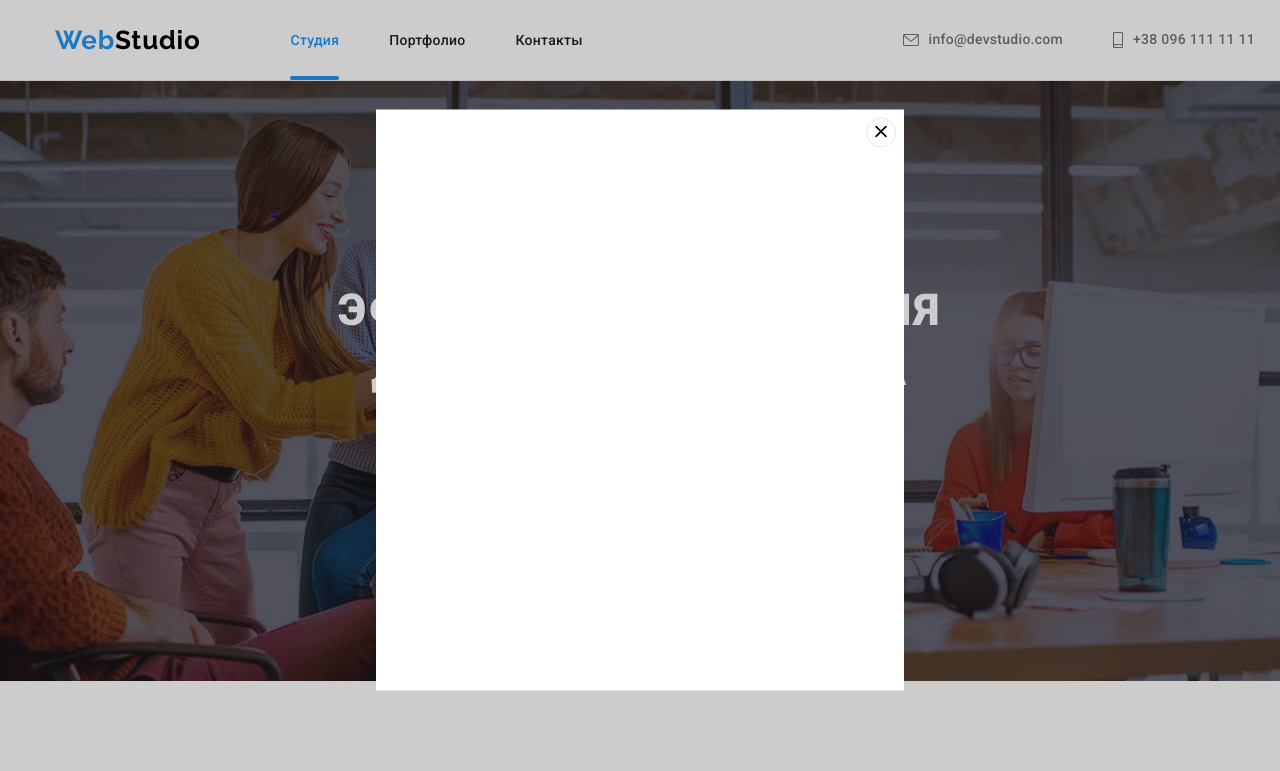
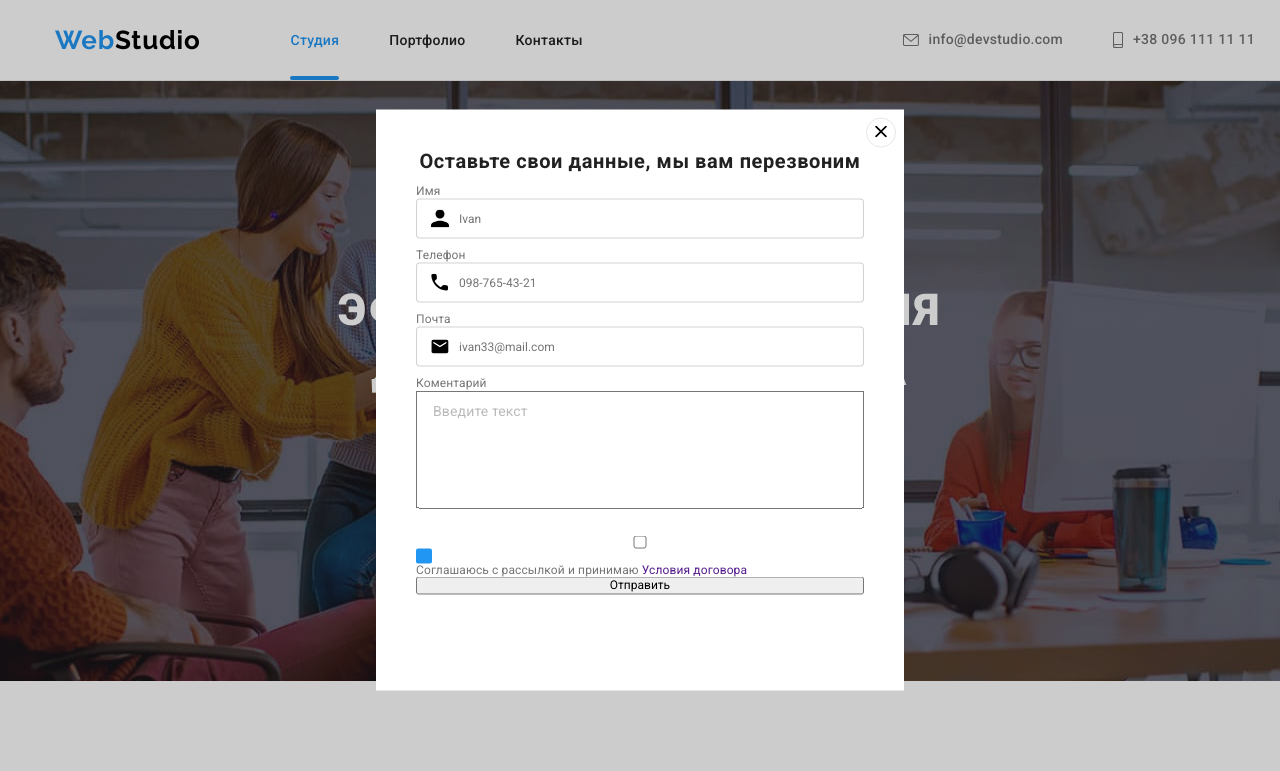
Before and after one commit to IvaAnny/goit-markup-hw-06, a plain HTML site: page index.html in a window 1280 px wide. Both pictures are taken after a click on the button "Заказать услугу". Shown: the top 771 px of the page. Drawn offline with Linux system fonts and the light colour scheme.

Commit message:
заполнение модального окна

```diff
--- a/css/styles.css
+++ b/css/styles.css
@@ -732,6 +732,7 @@ position: absolute;
 top: 50%;
 left: 50%;
 transform: translate(-50%, -50%);
+padding: 40px;
 }
 .modal-close{
   position: absolute;
@@ -752,3 +753,87 @@ cursor: pointer;
   visibility: hidden;
   pointer-events: none;
 }
+.modal-close:hover .modal-close-button{
+  fill: #2196F3;
+}
+
+.text-modal{font-weight: 700;
+  font-size: 20px;
+  line-height: 1.15;
+  text-align: center;
+  letter-spacing: 0.03em;
+  color: #212121;
+margin-bottom: 12px;}
+
+.modal-form{
+  display: flex;
+  flex-direction: column;
+  font-weight: 400;
+  font-size: 12px;
+  line-height: 1.16;
+  letter-spacing: 0.01em;
+  color: #757575;
+}
+
+.user-coment{
+  height: 118px;
+  width: 100%;
+  margin-bottom: 23px;
+  outline: none;
+  resize: none;
+  padding: 12px 16px;
+}
+
+.user-coment::placeholder{
+  font-weight: normal;
+font-size: 14px;
+line-height: 1.14;
+letter-spacing: 0.01em;
+color: rgba(117, 117, 117, 0.5);
+}
+
+.modal-lab{
+  margin-bottom: 10px;
+}
+.user-data:required:focus:valid:not(:placeholder-shown){border-color: green;}
+
+.user-data:required:focus:invalid:not(:placeholder-shown){border-color: red;}
+
+.user-data{
+  outline: none;
+  height: 40px;
+  width: 100%;
+  border: 1px solid rgba(33, 33, 33, 0.2);
+border-radius: 4px;
+padding-left: 42px;
+}
+ .modal-lab:hover .modal-svg{
+   fill: #2196F3;
+ }
+.modal-svg-div{
+  display: block;
+  position: relative;
+}
+ .modal-svg{
+   position: absolute;
+   top: 50%;
+   left: 15px;
+   transform: translateY(-50%);
+ }
+
+.user-data:hover,
+.user-data:focus{
+  border: 1px solid #2196F3;
+}
+
+.user-coment:hover,
+.user-coment:focus{border: 1px solid #2196F3;}
+
+.policy::before{
+  content: "";
+  display: block;
+  width: 16px;
+height: 15px;
+background: #2196F3;
+border-radius: 2px;
+}
--- a/index.html
+++ b/index.html
@@ -267,15 +267,49 @@
             </div>
 
             </address>
+            <div class="footer-dive">
+                <form action="#" name="subscription"></form>
+            </div>
         </div>
     </footer>
     <div class="back-drop is-hidden" data-modal>
         <div class="modal">
             <button type="button" class="modal-close" data-modal-close>
-                <svg width="12" height="12">
+                <svg width="12" height="12" class="modal-close-button">
                     <use href="./images/sprit.svg#icon-vector"></use>
                 </svg>
             </button>
+            <form action="#" class="modal-form">
+                <p class="text-modal"> Оставьте свои данные, мы вам перезвоним</p>
+                <label for="" class="modal-lab"> Имя
+
+                    <span class="modal-svg-div">
+                    <input type="text" name="user-name" required class="user-data" minlength="2" placeholder="Ivan">
+                    <svg width="18" height="18" class="modal-svg">
+                        <use href="./images/modal-sprite.svg#icon-name"></use>
+                    </svg></span>
+                </label>
+                <label for="" class="modal-lab" > Телефон
+                    <span class="modal-svg-div">
+                    <input type="tel" name="user-phone" required class="user-data" pattern="[0-9]{3}-[0-9]{3}-[0-9]{2}-[0-9]{2}" title="098-765-43-21" placeholder="098-765-43-21">
+                    <svg width="18" height="18" class="modal-svg">
+                        <use href="./images/modal-sprite.svg#icon-phone"></use>
+                    </svg></span>
+                </label>
+                <label for="" class="modal-lab"> Почта
+                    <span class="modal-svg-div">
+                    <input type="email" name="user-email" required class="user-data" placeholder="ivan33@mail.com">
+                    <svg width="18" height="18" class="modal-svg">
+                        <use href="./images/modal-sprite.svg#icon-mail"></use>
+                    </svg></span>
+                </label>
+                <label for=""> Коментарий
+                    <textarea name="user-message" class="user-coment" placeholder="Введите текст"></textarea>
+                </label>
+                <input type="checkbox" class="check-box" id="checkbox-policy" name="user-policy" required>
+                <label for="checkbox-policy" class="policy">Соглашаюсь с рассылкой и принимаю <a href=""> Условия договора </a></label>
+                <button type="submit"> Отправить</button>
+            </form>
         </div>
     </div>
     <script src="./js/modal.js"></script>
```
Also changed, not shown: images/modal-sprite.svg (added).
